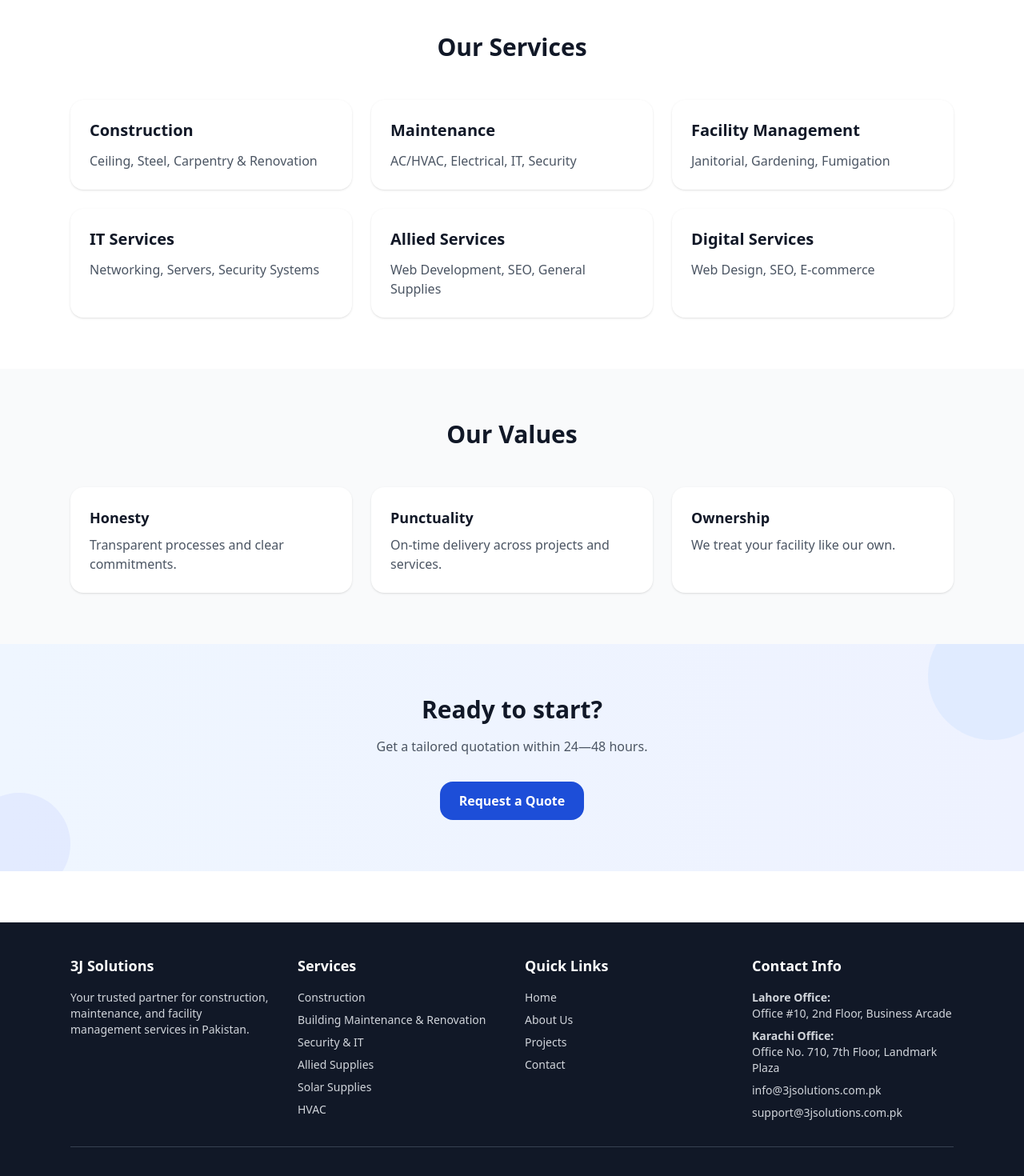
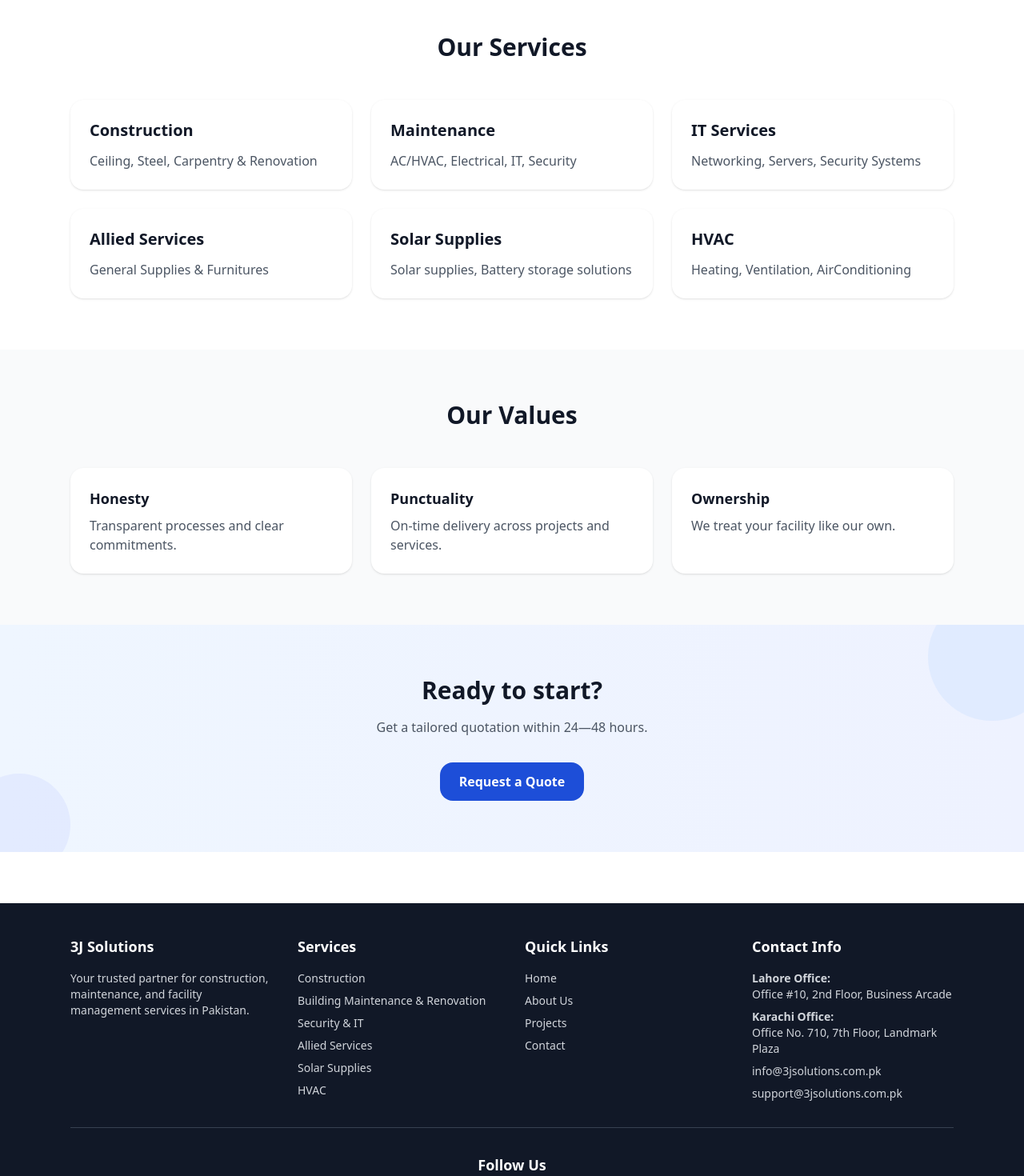
Before and after one commit to ru27606-netizen/3j-solutions, a Next.js app: page / in a window 1280 px wide. Shown: the part 1200-2670 px from the top of the page at 80% size. Built offline with nearby package versions, Linux system fonts and the light colour scheme.

Commit message:
Update app/page.tsx and components/Footer.tsx

```diff
--- a/app/page.tsx
+++ b/app/page.tsx
@@ -222,11 +222,11 @@
             {[
               { title: "Construction", desc: "Ceiling, Steel, Carpentry & Renovation", href: "/services/construction" },
               { title: "Maintenance", desc: "AC/HVAC, Electrical, IT, Security", href: "/services/maintenance" },
-              { title: "Facility Management", desc: "Janitorial, Gardening, Fumigation", href: "/services/facility" },
-              { title: "IT Services", desc: "Networking, Servers, Security Systems", href: "/services/It" },
-              { title: "Allied Services", desc: "Web Development, SEO, General Supplies", href: "/services/allied" },
-              { title: "Digital Services", desc: "Web Design, SEO, E-commerce", href: "/services/digital" }
-            ].map((s, index) => (
+             { title: "IT Services", desc: "Networking, Servers, Security Systems", href: "/services/It" },
+              { title: "Allied Services", desc: "General Supplies & Furnitures", href: "/services/allied" },
+             { title: "Solar Supplies", desc: "Solar supplies, Battery storage solutions", href: "/services/solar-supplies" },
+             { title: "HVAC", desc: "Heating, Ventilation, AirConditioning ", href: "/services/hvac" },
+              ].map((s, index) => (
               <Link
                 key={s.title}
                 href={s.href}
--- a/components/Footer.tsx
+++ b/components/Footer.tsx
@@ -22,7 +22,7 @@
               <li><Link href="/services/construction" className="footer-link hover:text-white transition-colors">Construction</Link></li>
               <li><Link href="/services/maintenance" className="footer-link hover:text-white transition-colors">Building Maintenance & Renovation</Link></li>
               <li><Link href="/services/It" className="footer-link hover:text-white transition-colors">Security & IT</Link></li>
-              <li><Link href="/services/allied" className="footer-link hover:text-white transition-colors">Allied Supplies</Link></li>
+              <li><Link href="/services/allied" className="footer-link hover:text-white transition-colors">Allied Services</Link></li>
               <li><Link href="/services/solar-supplies" className="footer-link hover:text-white transition-colors">Solar Supplies</Link></li>
              <li><Link href="/services/hvac" className="footer-link hover:text-white transition-colors">HVAC</Link></li>
 
```
